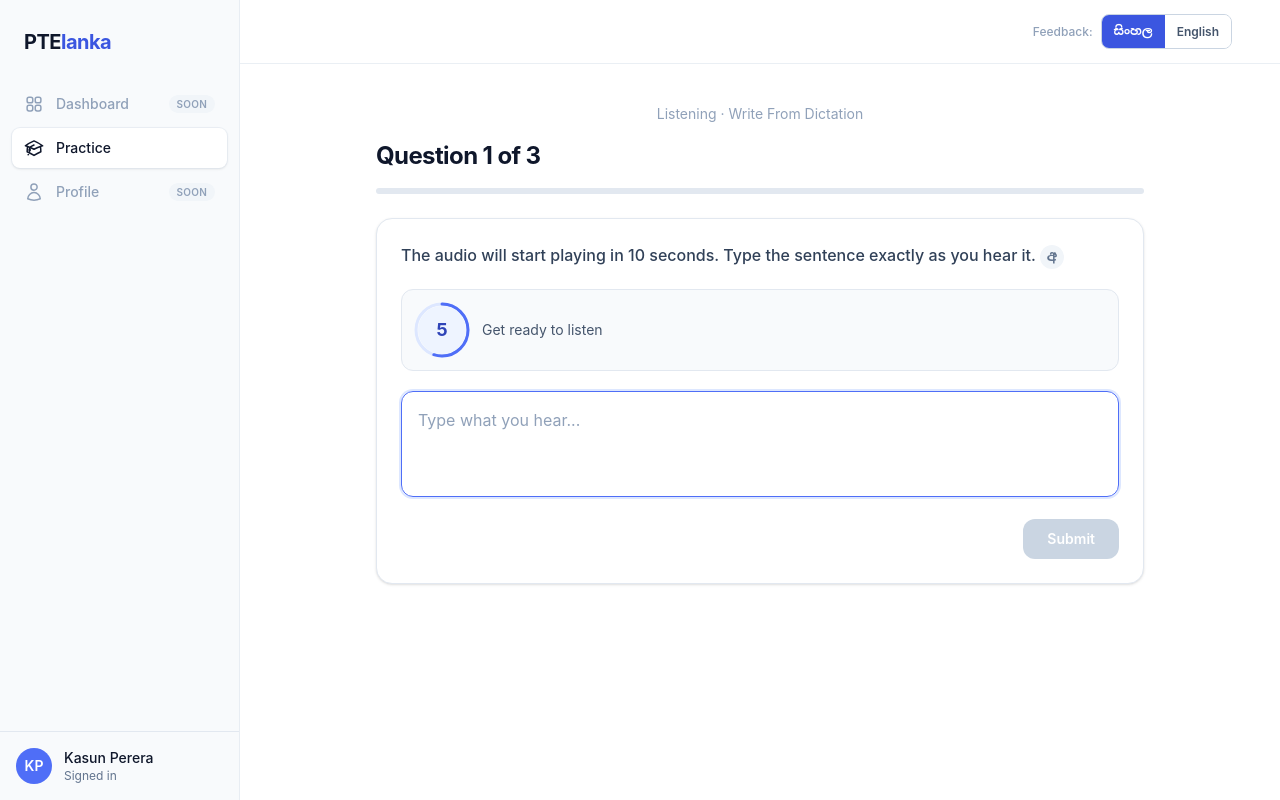
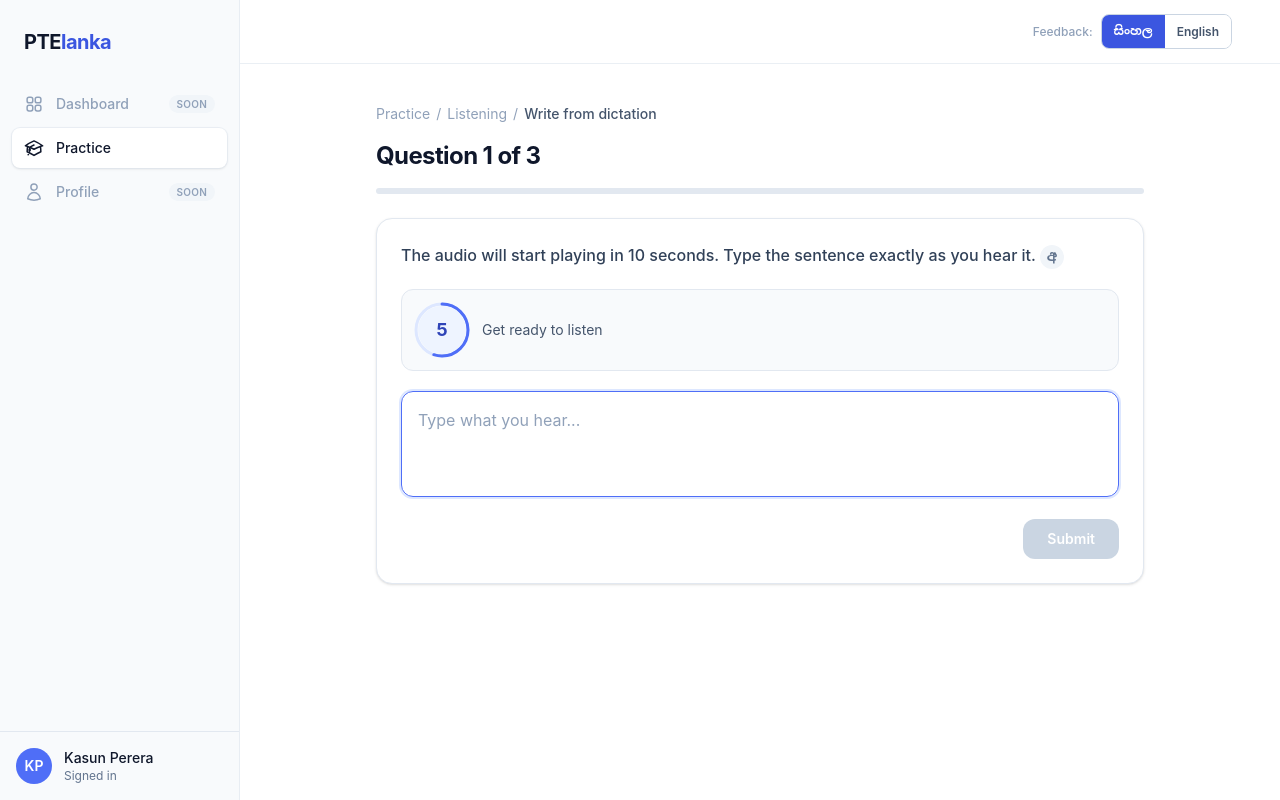
Before and after one commit to chankarunaratne/pteapp, a Next.js app: page /practice/wfd in a window 1280 px wide. Built offline with nearby package versions, Linux system fonts and the light colour scheme.

Commit message:
breadcrumbs

```diff
--- a/app/practice/wfd/page.tsx
+++ b/app/practice/wfd/page.tsx
@@ -77,9 +77,13 @@ export default function WfdSessionPage() {
 
   return (
     <div>
-      <p className="text-center text-sm font-normal text-slate-400">
-        Listening · Write From Dictation
-      </p>
+      <div className="text-sm font-normal text-slate-400 flex items-center">
+        <Link href="/practice" className="hover:text-slate-600 transition">Practice</Link>
+        <span className="mx-1.5">/</span>
+        <span>Listening</span>
+        <span className="mx-1.5">/</span>
+        <span className="text-slate-600 font-medium">Write from dictation</span>
+      </div>
       <div className="mt-4 flex items-center justify-between">
         <h1 className="text-2xl font-bold tracking-tight">
           Question {index + 1} of {WFD_QUESTIONS.length}
@@ -170,7 +174,7 @@ export default function WfdSessionPage() {
             ) : (
               <div className="animate-feedback-reveal p-6">
                 <h2 className="text-lg font-bold tracking-tight text-slate-900">
-                  Feedback
+                  Teacher feedback
                 </h2>
 
                 <div className="mt-4">
@@ -239,9 +243,13 @@ function SessionSummary({
 
   return (
     <div>
-      <p className="text-center text-sm font-normal text-slate-400">
-        Listening · Write From Dictation
-      </p>
+      <div className="text-sm font-normal text-slate-400 flex items-center">
+        <Link href="/practice" className="hover:text-slate-600 transition">Practice</Link>
+        <span className="mx-1.5">/</span>
+        <span>Listening</span>
+        <span className="mx-1.5">/</span>
+        <span className="text-slate-600 font-medium">Write from dictation</span>
+      </div>
       <h1 className="mt-4 text-2xl font-bold tracking-tight">
         Session complete
       </h1>
```
